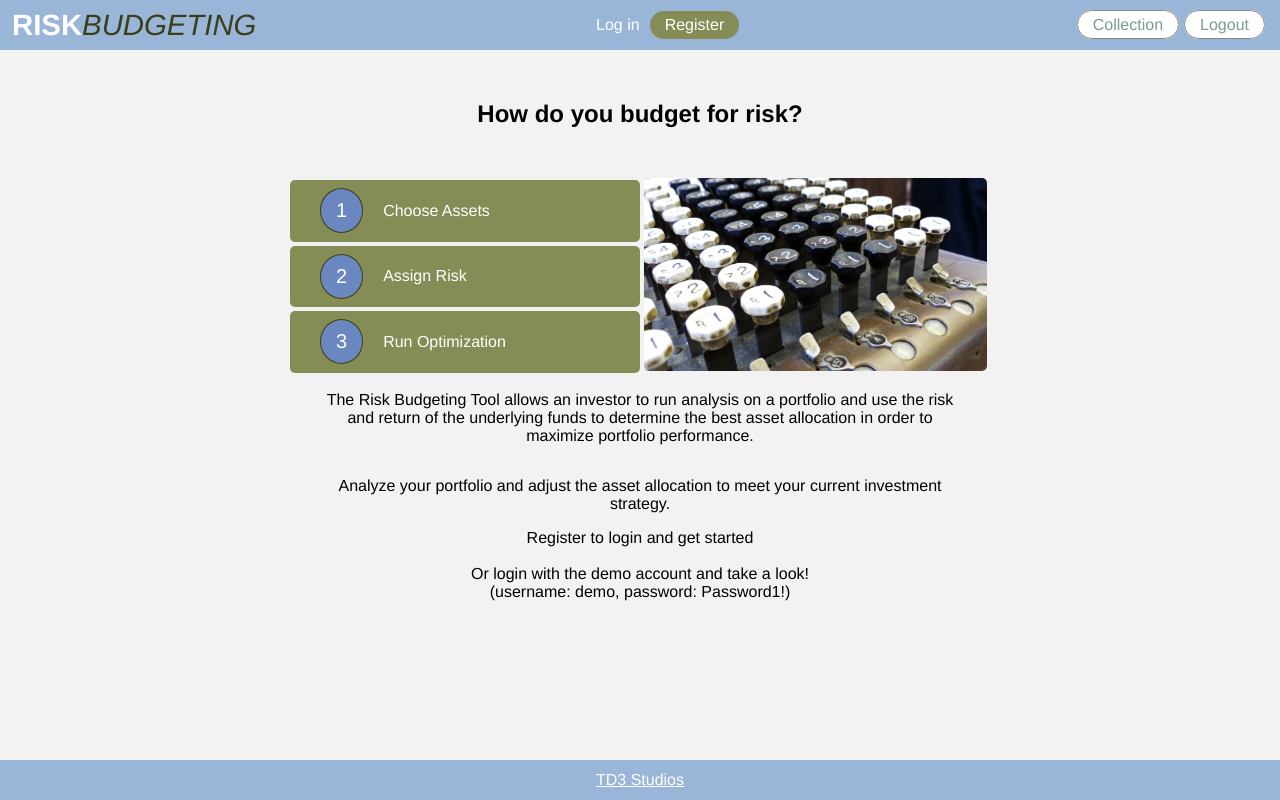
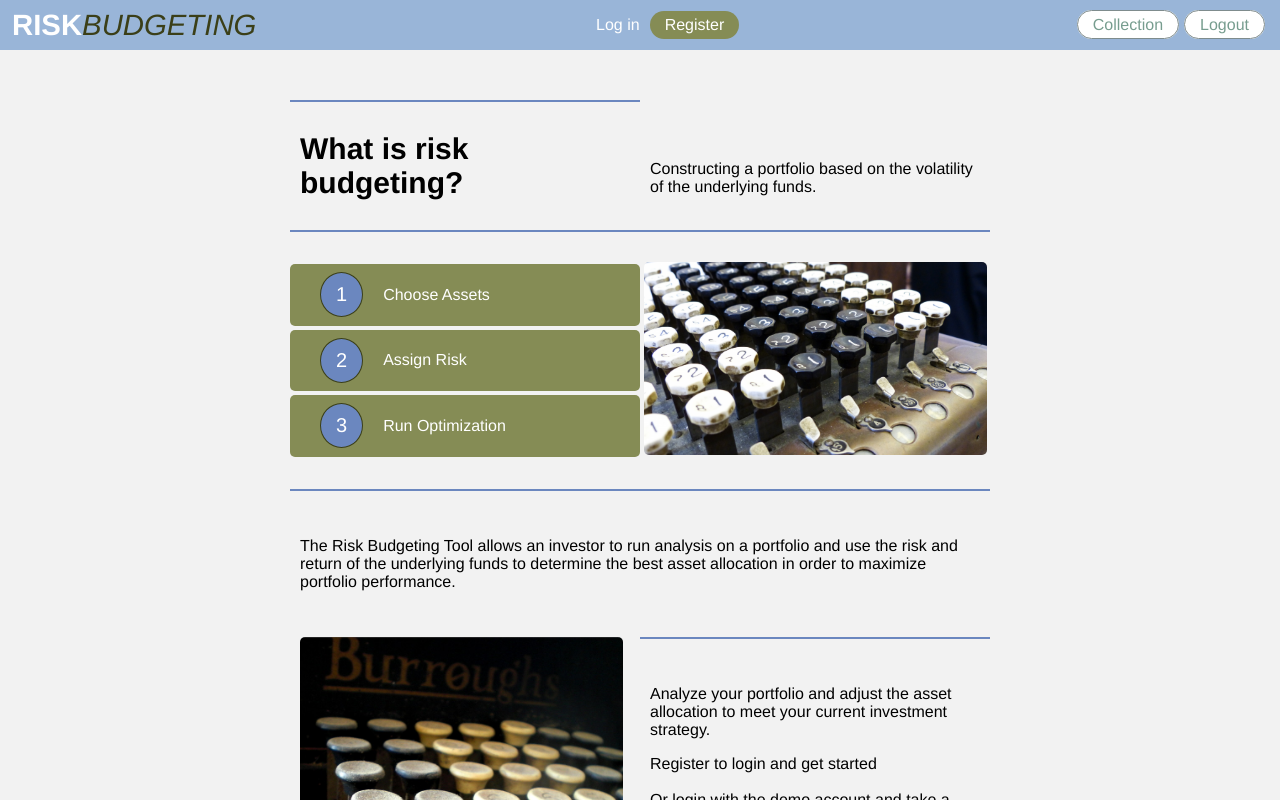
Before and after one commit to toddcd/risk-budget-client, a React (Create React App) app: page / in a window 1280 px wide. Shown: the top 800 px of the page. Built offline with nearby package versions, Linux system fonts and the light colour scheme.

Commit message:
landing layout and styling

```diff
--- a/src/components/Landing/Landing.css
+++ b/src/components/Landing/Landing.css
@@ -10,7 +10,6 @@ cd /* Color Theme Swatches in Hex */
     flex-direction: column;
     align-items: center;
     justify-content: center;
-
 }
 
 .landing-section {
@@ -26,15 +25,46 @@ cd /* Color Theme Swatches in Hex */
 }
 
 .landing-content{
-    max-width: 650px;
+    max-width: 700px;
 }
 
-.step-section {
+.top-section {
     display: flex;
     flex-wrap: wrap;
     max-width: 700px;
 }
-.step-list {
+
+.top-section-left {
+    flex: 1;
+    margin: 50px 0 30px 0;
+    padding: 30px 10px 30px 10px;
+    border-top: 2px solid #6b87bf;
+    border-bottom: 2px solid #6b87bf;
+    min-width: 300px;
+    text-align: start;
+}
+
+.question {
+    font-size: 30px;
+    font-weight: bold;
+}
+
+.top-section-right {
+    flex: 1;
+    margin: 0px 0 30px 0;
+    padding: 0px 10px 30px 10px;
+    border-bottom: 2px solid #6b87bf;
+    min-width: 300px;
+    text-align: start;
+}
+
+.steps-section {
+    display: flex;
+    flex-wrap: wrap;
+    max-width: 700px;
+}
+.steps-list {
+    margin: 0 0 20px 0;
     min-width: 300px;
     display: flex;
     flex-direction: column;
@@ -42,7 +72,7 @@ cd /* Color Theme Swatches in Hex */
     flex: 1;
 }
 
-.step-image{
+.steps-image{
     min-width: 300px;
     flex: 1;
 }
@@ -72,6 +102,54 @@ cd /* Color Theme Swatches in Hex */
     background-color: #6B87BF;
     border: 1px solid #3B3F18;
     border-radius: 50%;
+}
 
+.detail-explanation-section{
+    margin: 30px 0 30px 0;
+    padding: 30px 10px 30px 10px;
+    border-top: 2px solid #6b87bf;
+    min-width: 300px;
+    max-width: 700px;
+    text-align: start;
+}
 
+.bottom-section {
+    display: flex;
+    flex-wrap: wrap-reverse;
+    max-width: 700px;
 }
+
+.bottom-section-left {
+    flex: 1;
+    margin: 0;
+    padding: 30px 10px 30px 10px;
+    min-width: 300px;
+    text-align: start;
+}
+
+.bottom-section-right {
+    flex: 1;
+    margin: 0 0 30px 0;
+    padding: 30px 10px 30px 10px;
+    border-top: 2px solid #6b87bf;
+    border-bottom: 2px solid #6b87bf;
+    min-width: 300px;
+    text-align: start;
+}
+
+@media only screen and (min-width: 640px) {
+    .top-section-right {
+        margin: 80px 0 30px 0;
+        padding: 30px 10px 30px 10px;
+    }
+    .steps-list {
+        margin: 0;
+    }
+    .detail-explanation-section{
+        margin: 30px 0 0 0;
+        padding: 30px 10px 0 10px;
+    }
+    .bottom-section-right {
+        margin: 30px 0 30px 0;
+    }
+}
--- a/src/components/Landing/Landing.js
+++ b/src/components/Landing/Landing.js
@@ -10,10 +10,16 @@ export default class Landing extends Component {
     render() {
         return (
             <div className='landing-container'>
-                <h1 className='question'>How do you budget for risk?</h1>
-                <section>
-                    <div className='step-section'>
-                        <div className='step-list'>
+                <section className='top-section'>
+                    <div className='top-section-left'>
+                        <span className='question'>What is risk budgeting?</span>
+                    </div>
+                    <div className='top-section-right'>
+                        <span className='answer'>Constructing a portfolio based on the volatility of the underlying funds.</span>
+                    </div>
+                </section>
+                <section className='steps-section'>
+                        <div className='steps-list'>
                             <div className='step'>
                                 <span className='step-num'>1</span> Choose Assets
                             </div>
@@ -24,36 +30,28 @@ export default class Landing extends Component {
                                 <span className='step-num'>3</span> Run Optimization
                             </div>
                         </div>
-                        <div className='step-image'>
+                        <div className='steps-image'>
                             <img alt='bars' className='landing-image' src={require("../../images/adding-machine.jpg")}/>
                         </div>
-                    </div>
                 </section>
-                <section className='landing-section'>
-                    <div className='landing-image'>
-                        {/*<img alt='analog-notes-top' src={require("../../images/landingtop.png")}/>*/}
-                    </div>
-                    <div className='landing-content'>
+                <section className='detail-explanation-section'>
+                    <div>
                         <p>The Risk Budgeting Tool allows an investor to run analysis on a portfolio and use the risk
                             and return of the underlying funds to determine the best asset allocation in order to
                             maximize portfolio performance.</p>
                     </div>
-
                 </section>
-                <section className='landing-section'>
-                    <div className='landing-content'>
+                <section className='bottom-section'>
+                    <div className='bottom-section-left'>
+                        <img alt='analog-notes-bottom' className='landing-image' src={require("../../images/burroughs.jpg")}/>
+                    </div>
+                    <div className='bottom-section-right'>
                         <p>Analyze your portfolio and adjust the asset allocation to meet your current investment
                             strategy.</p>
                         <p>Register to login and get started<br/><br/>
                             Or login with the demo account and take a look!<br/>
                             (username: demo, password: Password1!)</p>
                     </div>
-                    <div className='landing-image'>
-                        {/*<img alt='analog-notes-bottom' className='landing-image' src={require("../../images/landingbottom.png")}/>*/}
-                    </div>
-                    <div className='landing-image'>
-                        {/*<img alt='bars' className='landing-image' src={require("../../images/bars_v2.png")}/>*/}
-                    </div>
                 </section>
             </div>
         )
```
Also changed, not shown: src/images/burroughs.jpg (added).
